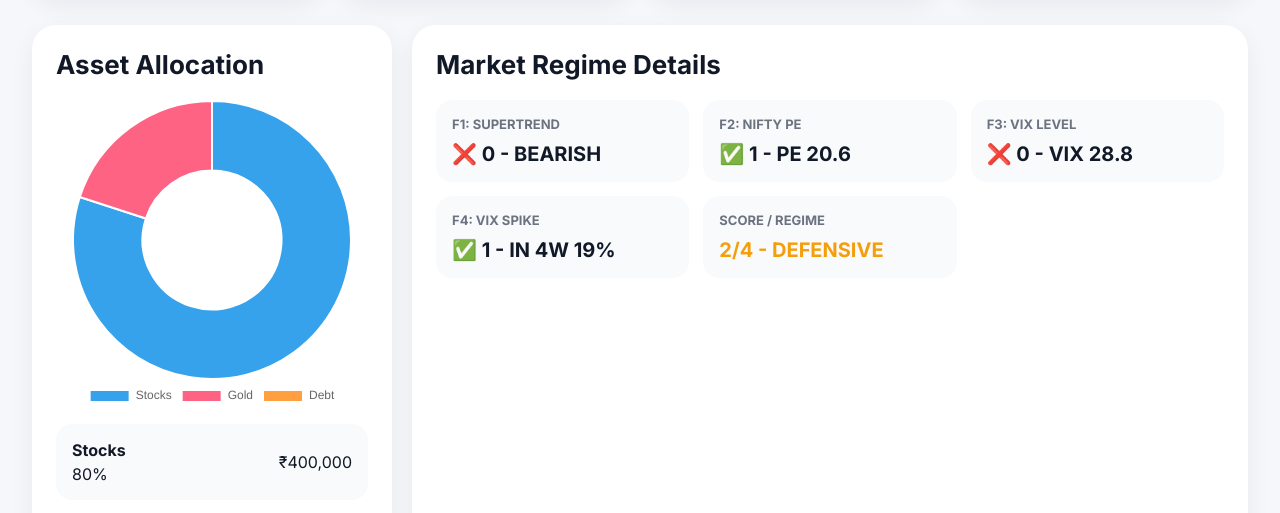
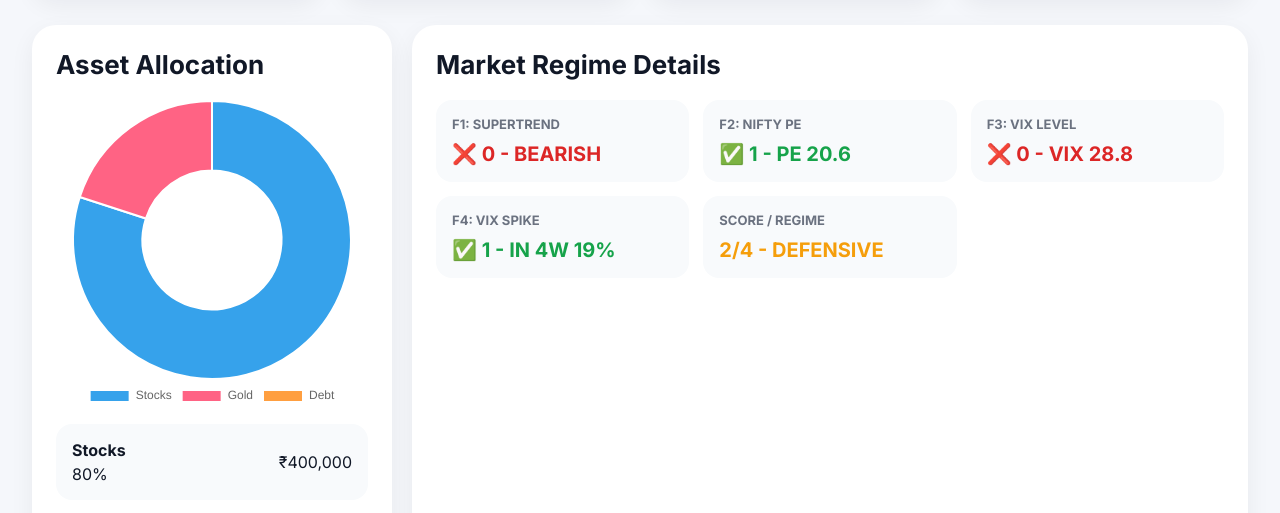
Before and after one commit to SanketSajjan/momentum-dashboard, a plain HTML site: page index.html in a window 1280 px wide. Shown: the part 281-794 px from the top of the page. Drawn offline with nearby package versions, Linux system fonts and the light colour scheme.

Commit message:
Update index.html

```diff
--- a/index.html
+++ b/index.html
@@ -474,28 +474,59 @@
       // REGIME DETAILS
       // ======================================
 
+      const f1 = data.regime.factors.supertrend;
+      const f2 = data.regime.factors.peFilter;
+      const f3 = data.regime.factors.vixBelow25;
+      const f4 = data.regime.factors.vixSpikeSafe;
+
+      const score = data.regime.score;
+
+      // F1 SUPERTREND
+
       document.getElementById('supertrendStatus').innerHTML =
-        data.regime.factors.supertrend
-        ? '✅ 1 - BULLISH'
-        : '❌ 0 - BEARISH';
+        f1
+        ? `✅ 1 - BULLISH`
+        : `❌ 0 - BEARISH`;
+
+      document.getElementById('supertrendStatus').style.color =
+        f1 ? '#16a34a' : '#dc2626';
+
+      // F2 PE FILTER
 
       document.getElementById('niftyPEBox').innerHTML =
-        `✅ 1 - PE ${data.regime.marketData.niftyPE}`;
+        f2
+        ? `✅ 1 - PE ${data.regime.marketData.niftyPE}`
+        : `❌ 0 - PE ${data.regime.marketData.niftyPE}`;
+
+      document.getElementById('niftyPEBox').style.color =
+        f2 ? '#16a34a' : '#dc2626';
+
+      // F3 VIX LEVEL
 
       document.getElementById('vixLevelBox').innerHTML =
-        data.regime.factors.vixBelow25
+        f3
         ? `✅ 1 - VIX ${data.regime.marketData.indiaVIX.toFixed(1)}`
         : `❌ 0 - VIX ${data.regime.marketData.indiaVIX.toFixed(1)}`;
 
+      document.getElementById('vixLevelBox').style.color =
+        f3 ? '#16a34a' : '#dc2626';
+
+      // F4 VIX SPIKE
+
       document.getElementById('vixSpikeBox').innerHTML =
-        data.regime.factors.vixSpikeSafe
+        f4
         ? `✅ 1 - IN 4W ${data.regime.marketData.vixChange4Week.toFixed(0)}%`
         : `❌ 0 - IN 4W ${data.regime.marketData.vixChange4Week.toFixed(0)}%`;
+
+      document.getElementById('vixSpikeBox').style.color =
+        f4 ? '#16a34a' : '#dc2626';
+
+      // SCORE / REGIME
 
       let regimeLabel = '';
       let regimeColor = '';
 
-      if(data.regime.score >= 3) {
+      if(score >= 3) {
 
         regimeLabel = 'AGGRESSIVE';
         regimeColor = '#16a34a';
@@ -509,7 +540,7 @@
       }
 
       document.getElementById('scoreRegimeBox').innerHTML =
-        `${data.regime.score}/4 - ${regimeLabel}`;
+        `${score}/4 - ${regimeLabel}`;
 
       document.getElementById('scoreRegimeBox').style.color =
         regimeColor;
```
